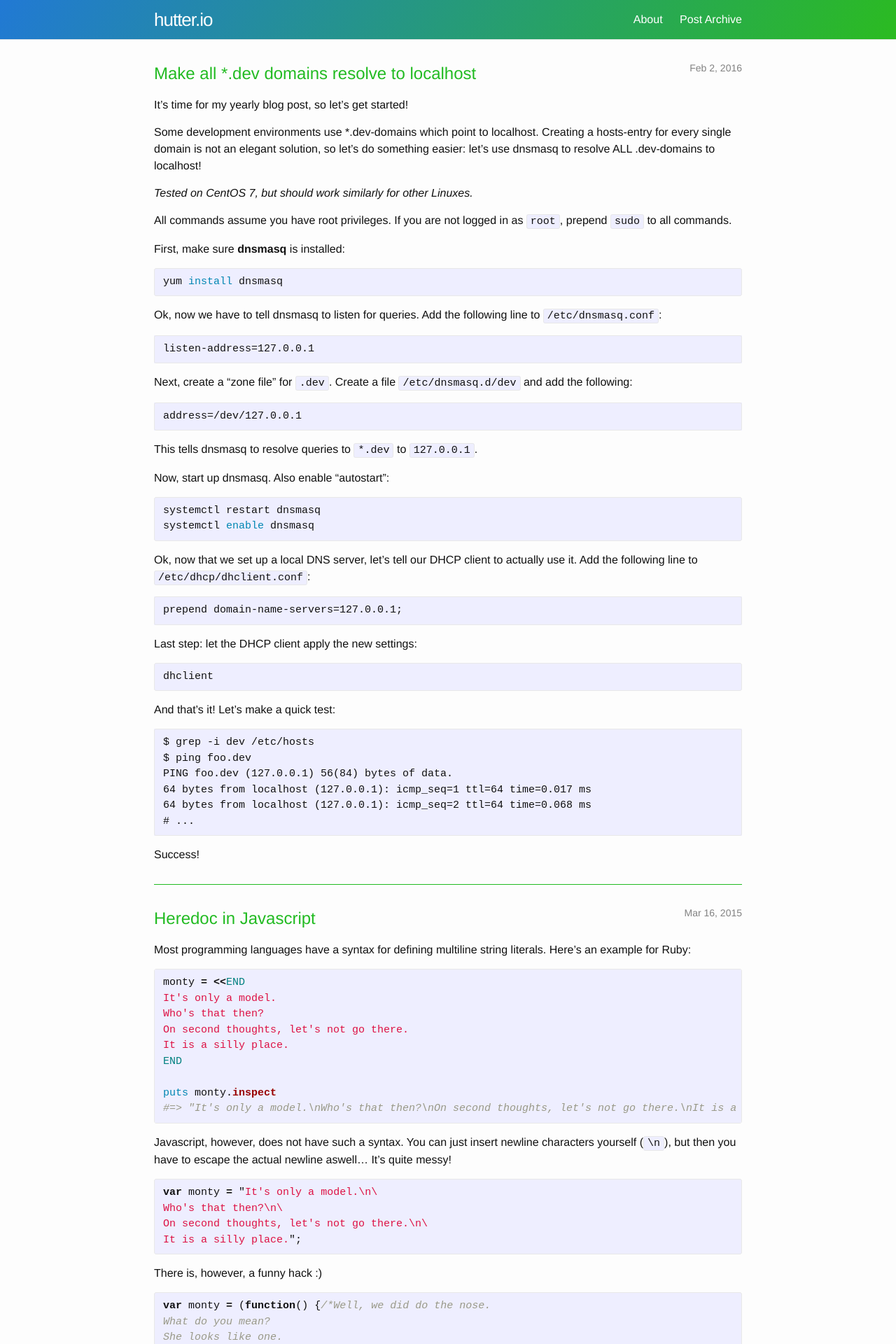
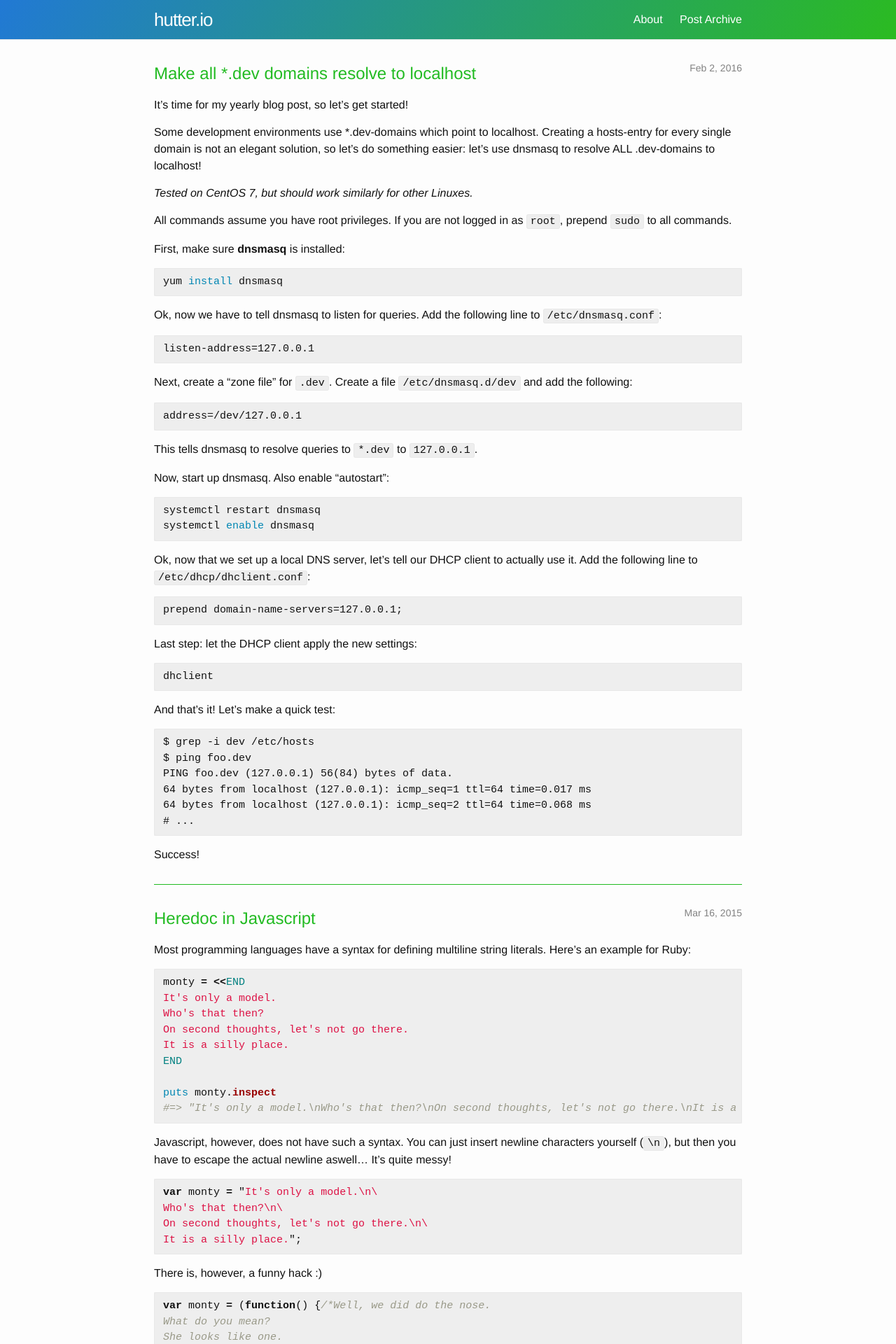
Before and after one commit to mhutter/hutter.io, a Jekyll site: the page built from index.html, in a window 1280 px wide. Shown: the top 1920 px of the page at 70% size. Built offline with Jekyll 4.4.1, drawn with Linux system fonts in a browser that asks for light colours.

Commit message:
updated colors for syntax highlighting

```diff
--- a/_sass/_base.scss
+++ b/_sass/_base.scss
@@ -132,7 +132,7 @@
     font-size: 15px;
     border: 1px solid $grey-color-light;
     border-radius: 3px;
-    background-color: #eef;
+    background-color: #eee;
 }
 
 code {
--- a/_sass/_syntax-highlighting.scss
+++ b/_sass/_syntax-highlighting.scss
@@ -2,70 +2,66 @@
  * Syntax highlighting styles
  */
 .highlight {
-    background: #fff;
-    @extend %vertical-rhythm;
+  background: #eee;
+  @extend %vertical-rhythm;
 
-    .highlighter-rouge & {
-      background: #eef;
-    }
-
-    .c     { color: #998; font-style: italic } // Comment
-    .err   { color: #a61717; background-color: #e3d2d2 } // Error
-    .k     { font-weight: bold } // Keyword
-    .o     { font-weight: bold } // Operator
-    .cm    { color: #998; font-style: italic } // Comment.Multiline
-    .cp    { color: #999; font-weight: bold } // Comment.Preproc
-    .c1    { color: #998; font-style: italic } // Comment.Single
-    .cs    { color: #999; font-weight: bold; font-style: italic } // Comment.Special
-    .gd    { color: #000; background-color: #fdd } // Generic.Deleted
-    .gd .x { color: #000; background-color: #faa } // Generic.Deleted.Specific
-    .ge    { font-style: italic } // Generic.Emph
-    .gr    { color: #a00 } // Generic.Error
-    .gh    { color: #999 } // Generic.Heading
-    .gi    { color: #000; background-color: #dfd } // Generic.Inserted
-    .gi .x { color: #000; background-color: #afa } // Generic.Inserted.Specific
-    .go    { color: #888 } // Generic.Output
-    .gp    { color: #555 } // Generic.Prompt
-    .gs    { font-weight: bold } // Generic.Strong
-    .gu    { color: #aaa } // Generic.Subheading
-    .gt    { color: #a00 } // Generic.Traceback
-    .kc    { font-weight: bold } // Keyword.Constant
-    .kd    { font-weight: bold } // Keyword.Declaration
-    .kp    { font-weight: bold } // Keyword.Pseudo
-    .kr    { font-weight: bold } // Keyword.Reserved
-    .kt    { color: #458; font-weight: bold } // Keyword.Type
-    .m     { color: #099 } // Literal.Number
-    .s     { color: #d14 } // Literal.String
-    .na    { color: #008080 } // Name.Attribute
-    .nb    { color: #0086B3 } // Name.Builtin
-    .nc    { color: #458; font-weight: bold } // Name.Class
-    .no    { color: #008080 } // Name.Constant
-    .ni    { color: #800080 } // Name.Entity
-    .ne    { color: #900; font-weight: bold } // Name.Exception
-    .nf    { color: #900; font-weight: bold } // Name.Function
-    .nn    { color: #555 } // Name.Namespace
-    .nt    { color: #000080 } // Name.Tag
-    .nv    { color: #008080 } // Name.Variable
-    .ow    { font-weight: bold } // Operator.Word
-    .w     { color: #bbb } // Text.Whitespace
-    .mf    { color: #099 } // Literal.Number.Float
-    .mh    { color: #099 } // Literal.Number.Hex
-    .mi    { color: #099 } // Literal.Number.Integer
-    .mo    { color: #099 } // Literal.Number.Oct
-    .sb    { color: #d14 } // Literal.String.Backtick
-    .sc    { color: #d14 } // Literal.String.Char
-    .sd    { color: #d14 } // Literal.String.Doc
-    .s2    { color: #d14 } // Literal.String.Double
-    .se    { color: #d14 } // Literal.String.Escape
-    .sh    { color: #d14 } // Literal.String.Heredoc
-    .si    { color: #d14 } // Literal.String.Interpol
-    .sx    { color: #d14 } // Literal.String.Other
-    .sr    { color: #009926 } // Literal.String.Regex
-    .s1    { color: #d14 } // Literal.String.Single
-    .ss    { color: #990073 } // Literal.String.Symbol
-    .bp    { color: #999 } // Name.Builtin.Pseudo
-    .vc    { color: #008080 } // Name.Variable.Class
-    .vg    { color: #008080 } // Name.Variable.Global
-    .vi    { color: #008080 } // Name.Variable.Instance
-    .il    { color: #099 } // Literal.Number.Integer.Long
+  .c { color: #999988; font-style: italic } /* Comment */
+  .err { color: #a61717; background-color: #e3d2d2 } /* Error */
+  .k { font-weight: bold } /* Keyword */
+  .o { font-weight: bold } /* Operator */
+  .cm { color: #999988; font-style: italic } /* Comment.Multiline */
+  .cp { color: #999999; font-weight: bold } /* Comment.Preproc */
+  .c1 { color: #999988; font-style: italic } /* Comment.Single */
+  .cs { color: #999999; font-weight: bold; font-style: italic } /* Comment.Special */
+  .gd { color: #000000; background-color: #ffdddd } /* Generic.Deleted */
+  .gd .x { color: #000000; background-color: #ffaaaa } /* Generic.Deleted.Specific */
+  .ge { font-style: italic } /* Generic.Emph */
+  .gr { color: #aa0000 } /* Generic.Error */
+  .gh { color: #999999 } /* Generic.Heading */
+  .gi { color: #000000; background-color: #ddffdd } /* Generic.Inserted */
+  .gi .x { color: #000000; background-color: #aaffaa } /* Generic.Inserted.Specific */
+  .go { color: #888888 } /* Generic.Output */
+  .gp { color: #555555 } /* Generic.Prompt */
+  .gs { font-weight: bold } /* Generic.Strong */
+  .gu { color: #aaaaaa } /* Generic.Subheading */
+  .gt { color: #aa0000 } /* Generic.Traceback */
+  .kc { font-weight: bold } /* Keyword.Constant */
+  .kd { font-weight: bold } /* Keyword.Declaration */
+  .kp { font-weight: bold } /* Keyword.Pseudo */
+  .kr { font-weight: bold } /* Keyword.Reserved */
+  .kt { color: #445588; font-weight: bold } /* Keyword.Type */
+  .m { color: #009999 } /* Literal.Number */
+  .s { color: #d14 } /* Literal.String */
+  .na { color: #008080 } /* Name.Attribute */
+  .nb { color: #0086B3 } /* Name.Builtin */
+  .nc { color: #445588; font-weight: bold } /* Name.Class */
+  .no { color: #008080 } /* Name.Constant */
+  .ni { color: #800080 } /* Name.Entity */
+  .ne { color: #990000; font-weight: bold } /* Name.Exception */
+  .nf { color: #990000; font-weight: bold } /* Name.Function */
+  .nn { color: #555555 } /* Name.Namespace */
+  .nt { color: #000080 } /* Name.Tag */
+  .nv { color: #008080 } /* Name.Variable */
+  .ow { font-weight: bold } /* Operator.Word */
+  .w { color: #bbbbbb } /* Text.Whitespace */
+  .mf { color: #009999 } /* Literal.Number.Float */
+  .mh { color: #009999 } /* Literal.Number.Hex */
+  .mi { color: #009999 } /* Literal.Number.Integer */
+  .mo { color: #009999 } /* Literal.Number.Oct */
+  .sb { color: #d14 } /* Literal.String.Backtick */
+  .sc { color: #d14 } /* Literal.String.Char */
+  .sd { color: #d14 } /* Literal.String.Doc */
+  .s2 { color: #d14 } /* Literal.String.Double */
+  .se { color: #d14 } /* Literal.String.Escape */
+  .sh { color: #d14 } /* Literal.String.Heredoc */
+  .si { color: #d14 } /* Literal.String.Interpol */
+  .sx { color: #d14 } /* Literal.String.Other */
+  .sr { color: #009926 } /* Literal.String.Regex */
+  .s1 { color: #d14 } /* Literal.String.Single */
+  .ss { color: #990073 } /* Literal.String.Symbol */
+  .bp { color: #999999 } /* Name.Builtin.Pseudo */
+  .vc { color: #008080 } /* Name.Variable.Class */
+  .vg { color: #008080 } /* Name.Variable.Global */
+  .vi { color: #008080 } /* Name.Variable.Instance */
+  .il { color: #009999 } /* Literal.Number.Integer.Long */
 }
```
